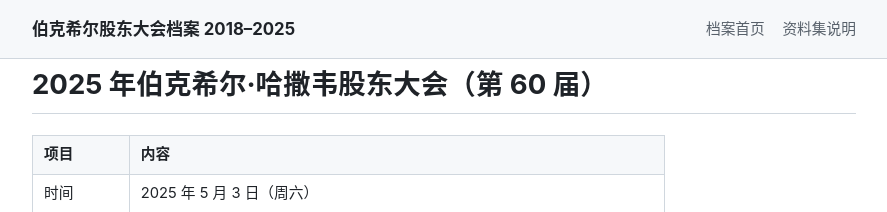
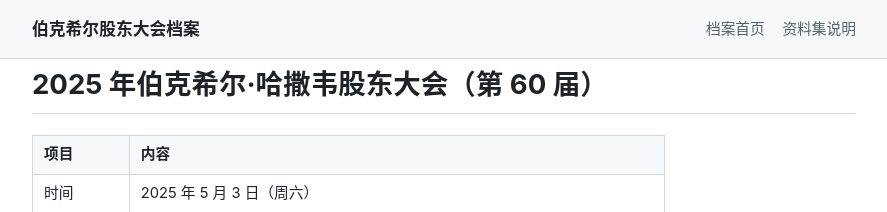
Before and after one commit to xingren23/buffett-annual, a Jekyll site: the page built from annual_meeting/2025/index.md, in a window 1280 px wide and 900 px high. Shown: the top 212 px of the window, without its empty margins (196-1083 px from the left). Built offline with Jekyll 4.4.1, drawn with Linux system fonts in a browser that asks for light colours; our own code applies the rules of GitHub Pages for plain Markdown files.

Commit message:
修改title

```diff
--- a/_config.yml
+++ b/_config.yml
@@ -1,6 +1,6 @@
 # GitHub Pages 站点配置：只发布 annual_meeting/ 成品与 README
 # 不带主题，kramdown 原样渲染 Markdown；jekyll-relative-links 把 .md 相对链接改写为 .html
-title: 伯克希尔股东大会档案 2018–2025
+title: 伯克希尔股东大会档案
 description: 伯克希尔·哈撒韦股东大会问答与致股东信双语档案
 exclude:
   - data
--- a/index.html
+++ b/index.html
@@ -2,7 +2,7 @@
 <html lang="zh-CN">
 <meta charset="utf-8">
 <meta name="viewport" content="width=device-width, initial-scale=1">
-<title>伯克希尔股东大会档案 2018–2025</title>
+<title>伯克希尔股东大会档案</title>
 <link rel="canonical" href="annual_meeting/">
 <meta http-equiv="refresh" content="0; url=annual_meeting/">
 <style>
@@ -15,7 +15,7 @@
   a { color:#0a5dc2; }
 </style>
 <div class="card">
-  <h1>伯克希尔股东大会档案 2018–2025</h1>
+  <h1>伯克希尔股东大会档案</h1>
   <p>正在进入 <a href="annual_meeting/">年度索引与跨年度主题索引</a>…</p>
 </div>
 </html>
```
